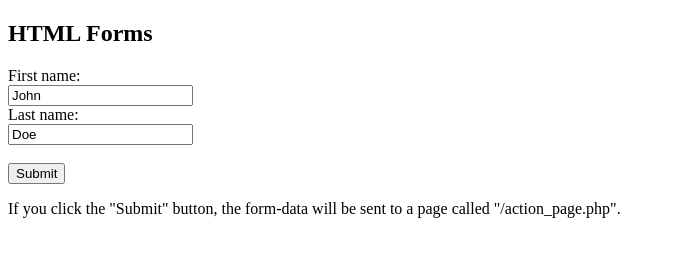
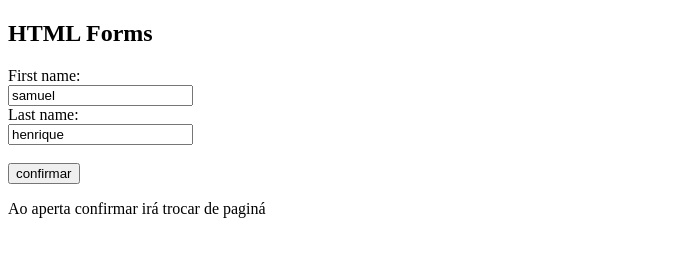
Before and after one commit to Samuel-Henrique-talento-tech/Samuel-Henrique-talento-tech.github.io, a plain HTML site: page index.html in a window 1280 px wide. Shown: the whole page, without its empty margins (0-675 px from the left). Drawn offline with Linux system fonts and the light colour scheme.

Commit message:
Update index.html

```diff
--- a/index.html
+++ b/index.html
@@ -4,15 +4,15 @@
 
 <h2>HTML Forms</h2>
 
-<form action="/action_page.php">
+<form action="">
   <label for="fname">First name:</label><br>
-  <input type="text" id="fname" name="fname" value="John"><br>
+  <input type="text-align:center;" id="fname" name="fname" value="samuel"><br>
   <label for="lname">Last name:</label><br>
-  <input type="text" id="lname" name="lname" value="Doe"><br><br>
-  <input type="submit" value="Submit">
+  <input type="text-align:center;" id="lname" name="lname" value="henrique"><br><br>
+  <input type="submit" value="confirmar">
 </form>
 
-<p>If you click the "Submit" button, the form-data will be sent to a page called "/action_page.php".</p>
+<p>Ao aperta confirmar irá trocar de paginá</p>
 
 </body>
 </html>
```
